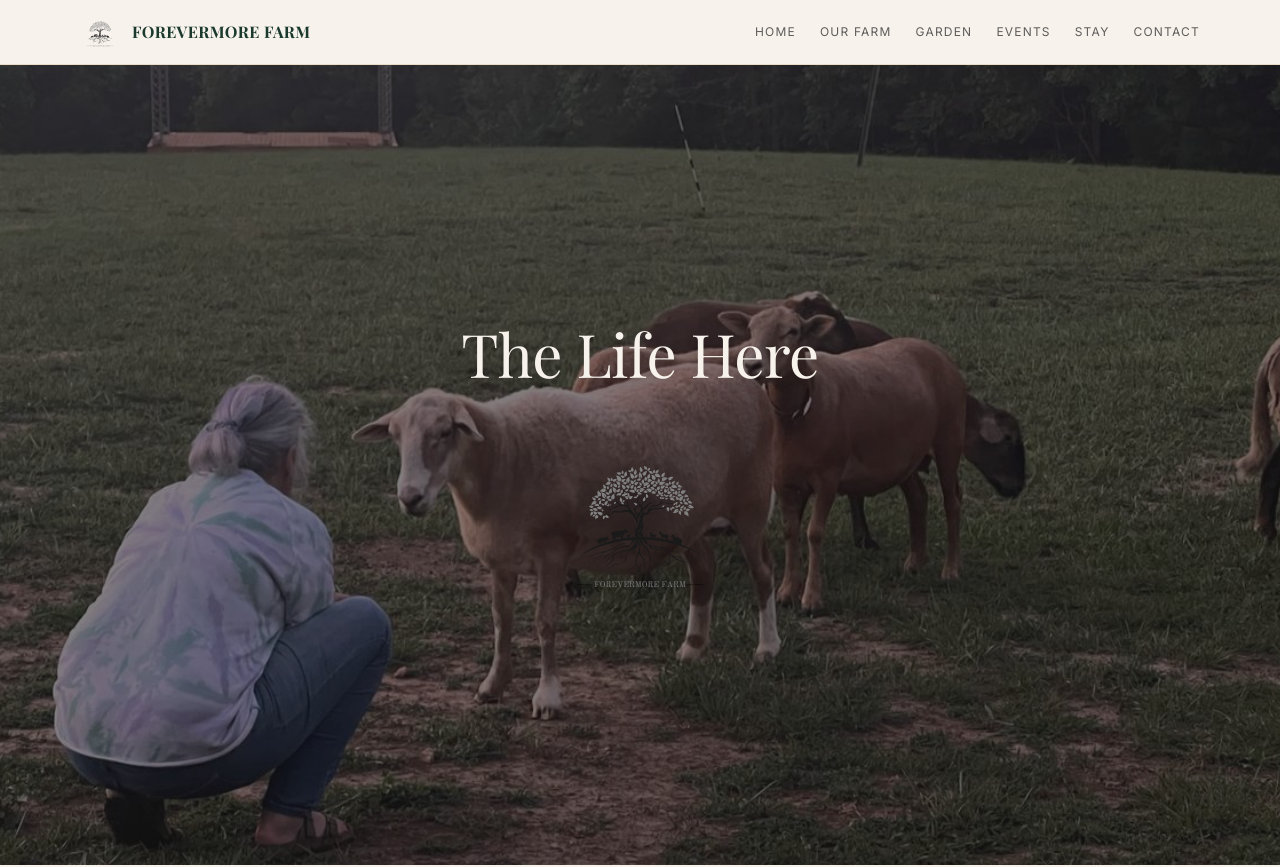
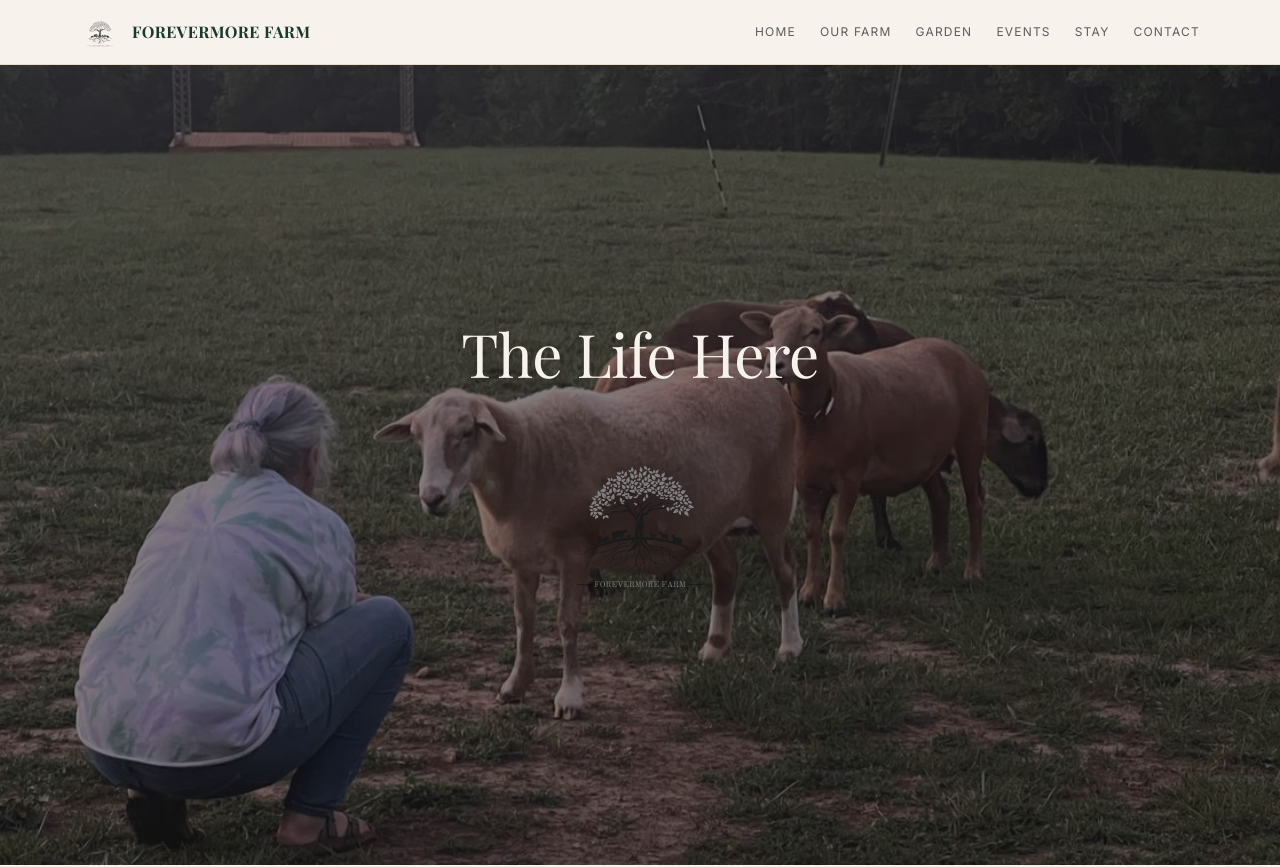
Before and after one commit to forevermore3333/forevermorefarm-website, a Next.js app: page /our-farm in a window 1280 px wide. Shown: the top 867 px of the page. Built offline with nearby package versions, Linux system fonts and the light colour scheme; a web font is replaced by a local one.

Commit message:
Hero: shift left to 25%

```diff
--- a/src/components/HeroSection.tsx
+++ b/src/components/HeroSection.tsx
@@ -30,7 +30,7 @@ export default function HeroSection({ title, subtitle, ctaText, ctaHref, bgImage
             src={bgImage}
             alt=""
             fill
-            className="object-cover object-[40%_70%]"
+            className="object-cover object-[25%_70%]"
             priority
           />
         </motion.div>
```
